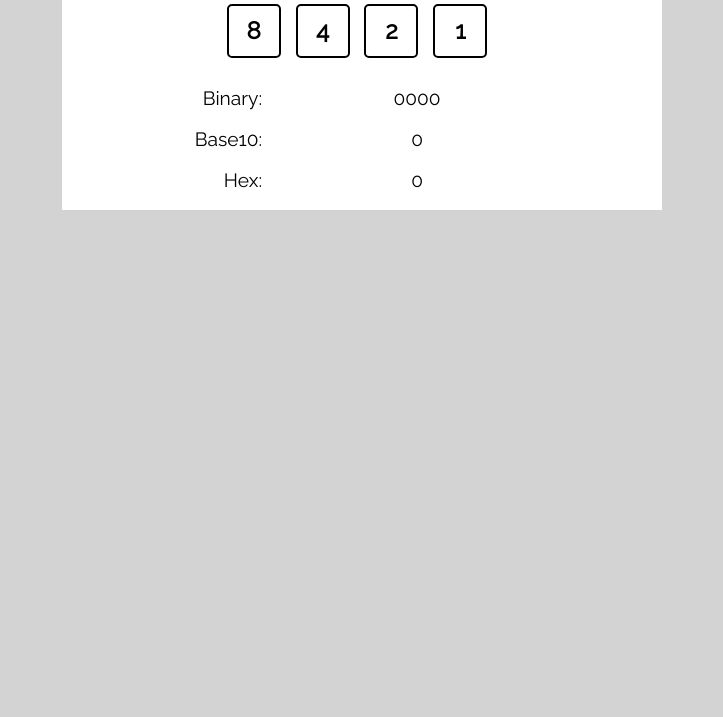
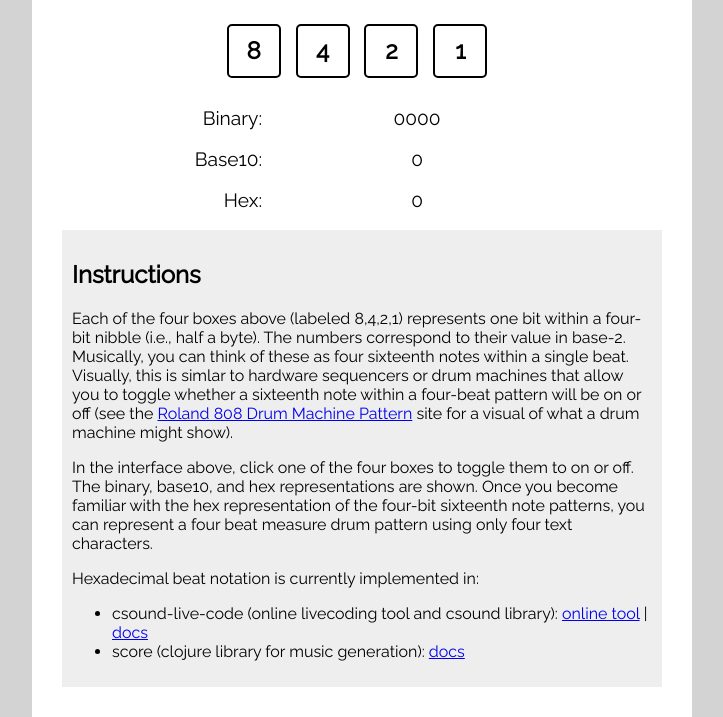
Before and after one commit to kunstmusik/learn-hex-beats, a plain HTML site: page index.html in a window 1280 px wide. Shown: the part 142-859 px from the top of the page, without its empty margins (278-1001 px from the left). Before the commit the page ends 800 px from the top, so only its background shows below. Drawn offline with Linux system fonts and the light colour scheme.

Commit message:
added instructions

```diff
--- a/index.html
+++ b/index.html
@@ -40,6 +40,34 @@
         </div>
 
       </section>
+      <section id="instructions">
+        <h2>Instructions</h2>
+        <p>
+          Each of the four boxes above (labeled 8,4,2,1) represents
+          one bit within a four-bit nibble (i.e., half a byte). The numbers
+          correspond to their value in base-2. Musically, you can think of these as four
+          sixteenth notes within a single beat. Visually, this is simlar to hardware sequencers or drum machines
+          that allow you to toggle whether a
+          sixteenth note within a four-beat pattern will be on or off (see the
+          <a href="http://808.pixll.de/">Roland 808 Drum Machine Pattern</a> site for a visual of
+          what a drum machine might show).
+        </p>
+        <p>
+          In the interface above, click one of the four boxes to toggle them to on or off. The binary, base10, and hex
+          representations are shown. Once you become familiar with the hex representation of the four-bit sixteenth note
+          patterns, you can represent a four beat measure drum pattern using only four text characters.
+        </p>
+        <p>
+          Hexadecimal beat notation is currently implemented in:
+        </p>
+        <ul>
+          <li>csound-live-code (online livecoding tool and csound library): <a href="https://live.csound.com">online tool</a> |
+            <a href="https://github.com/kunstmusik/csound-live-code/blob/master/doc/hexadecimal_beats.md">docs</a>
+          </li>
+          <li>score (clojure library for music generation): <a href="https://github.com/kunstmusik/score/blob/master/doc/beats.md">docs</a>
+          </li>
+        </ul>
+      </section>
     </main>
 
     <script src="main.js"></script>
--- a/main.css
+++ b/main.css
@@ -14,7 +14,7 @@ main {
     margin: auto;
     background: white;
     text-align:center;
-    padding-top:10px;
+    padding:30px;
 }
 
 h1 {
@@ -60,3 +60,9 @@ h1 {
 .row-head {
     text-align: right;
 }
+
+#instructions {
+    background: #eee;
+    text-align: left;
+    padding: 10px;
+}
```
